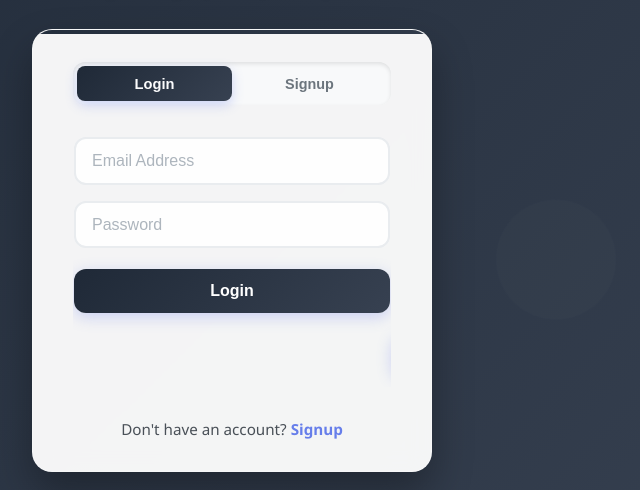
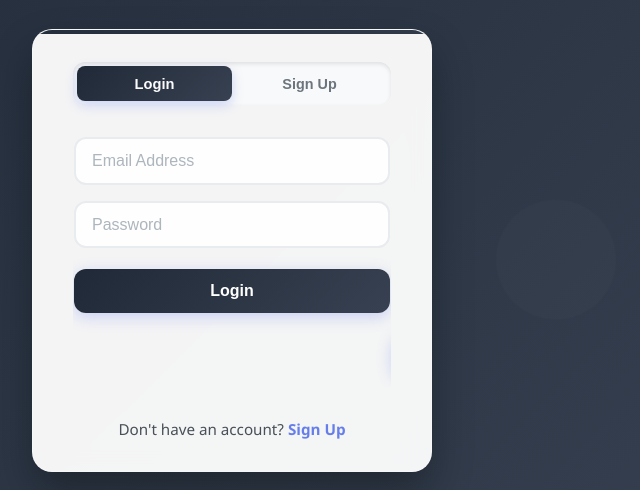
Before and after one commit to Aatifraza123/portfolioaatifraza, a website: page public/auth.html in a window 1280 px wide. Shown: the part 225-715 px from the top of the page, 408-1048 px from the left. Drawn offline with Linux system fonts and the light colour scheme.

Commit message:
Update auth.html

```diff
--- a/public/auth.html
+++ b/public/auth.html
@@ -443,7 +443,7 @@
   <div class="auth-container">
     <div class="auth-toggle">
       <button class="toggle-btn active" data-form="login">Login</button>
-      <button class="toggle-btn" data-form="register">Signup</button>
+      <button class="toggle-btn" data-form="register">Sign Up</button>
       <div class="toggle-slider" id="slider"></div>
     </div>
 
@@ -461,14 +461,14 @@
           <input type="text" placeholder="Full Name" name="username" required />
           <input type="email" placeholder="Email Address" name="email" required />
           <input type="password" placeholder="Create Password" name="password" required />
-          <button type="submit" class="btn">Signup</button>
+          <button type="submit" class="btn">Sign Up</button>
         </form>
       </div>
     </div>
 
     <div class="form-footer">
       <span id="footerText">Don't have an account?</span>
-      <a id="footerLink" onclick="toggleForm()">Signup</a>
+      <a id="footerLink" onclick="toggleForm()">Sign Up</a>
     </div>
   </div>
 
@@ -515,7 +515,7 @@
         toggleBtns[1].classList.remove('active');
         toggleBtns[0].classList.add('active');
         footerText.textContent = "Don't have an account?";
-        footerLink.textContent = 'Signup';
+        footerLink.textContent = 'Sign Up';
       }
     }
 
```
